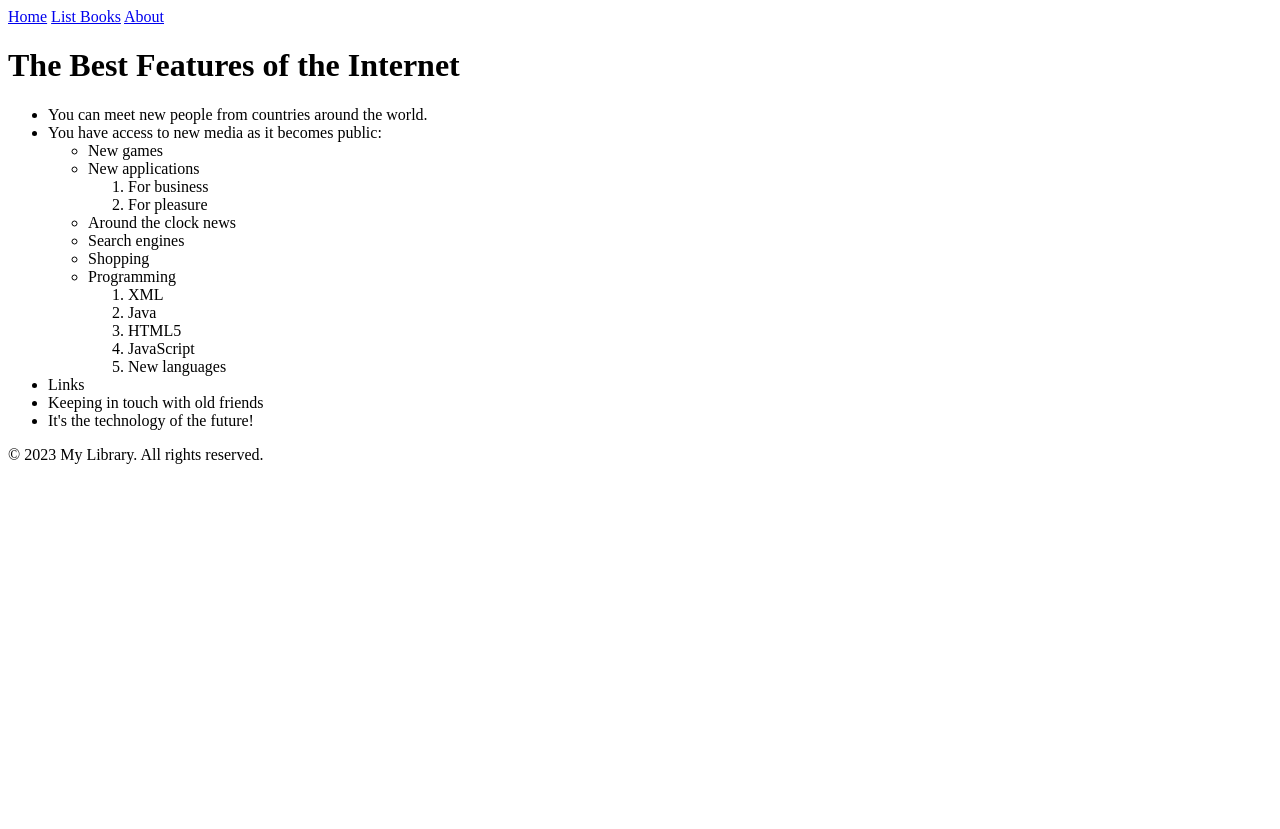
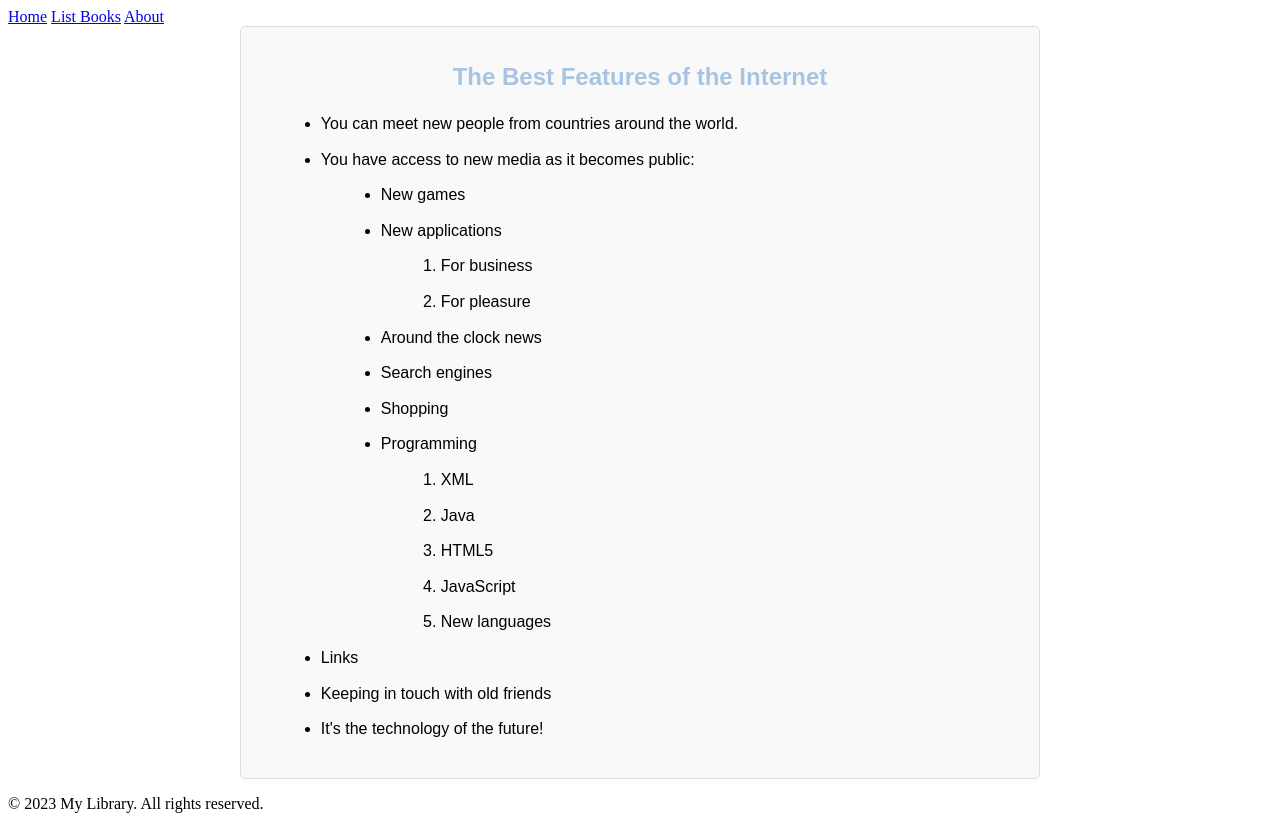
Before and after one commit to Rawahib/CS471_lab5, a Django app: page /books/html5/listing/ in a window 1280 px wide. Before the commit the page ends 464 px from the top, so only its background shows below. Run offline with Django 5.2, Linux system fonts and the light colour scheme.

Commit message:
main.css

```diff
--- a/DjangoProjects/libraryproject/apps/static/main.css
+++ b/DjangoProjects/libraryproject/apps/static/main.css
@@ -1,48 +1,38 @@
-/* Container for the tables */
-.tables-container {
+
+.listing-container {
     padding: 20px;
     background-color: #f9f9f9;
     border: 1px solid #ddd;
     border-radius: 5px;
-    width: 80%;
+    width: 60%;
     margin: 0 auto;
     font-family: Arial, sans-serif;
 }
 
 
-.tables-heading {
-    color: #007BFF; /* Blue color */
+.listing-heading {
+    color: #a7c4e3;
     text-align: center;
     font-size: 24px;
     margin-bottom: 20px;
 }
 
-
-.styled-table {
-    width: 100%;
-    border-collapse: collapse;
-    margin-bottom: 20px;
+ul {
+    list-style-type: disc;
+    margin-left: 20px;
 }
 
-.styled-table th, .styled-table td {
-    border: 1px solid #ddd;
-    padding: 8px;
-    text-align: center;
+ol {
+    list-style-type: decimal;
+    margin-left: 20px;
 }
 
-.styled-table th {
-    background-color: #007BFF;
-    color: white;
+li {
+    margin: 10px 0;
+    line-height: 1.6;
 }
 
-.styled-table tr:nth-child(even) {
-    background-color: #f2f2f2;
+
+ul ul, ol ol, ul ol, ol ul {
+    margin-left: 20px;
 }
-
-.styled-table tr:hover {
-    background-color: #ddd;
-}
-
-.styled-table strong {
-    color: #28a745; /* Green color for total row */
-}
```
